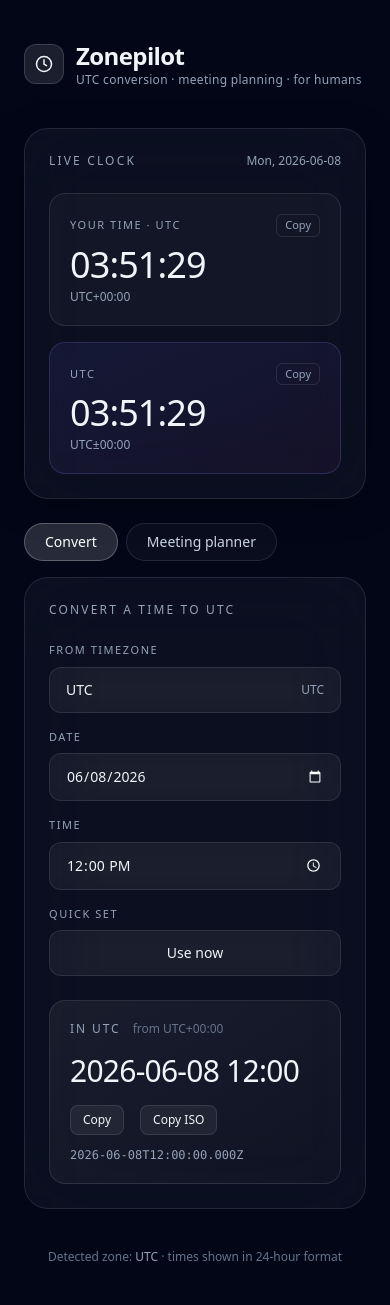
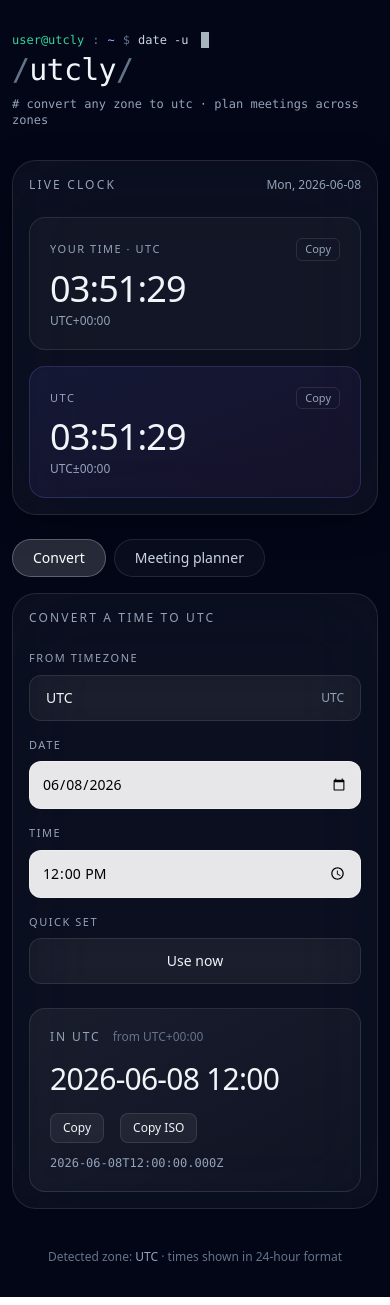
Before and after one commit to TroyKnights/Utcly, a React (Vite) app: page / in a window 390 px wide. Built offline with nearby package versions, Linux system fonts and the light colour scheme.

Commit message:
Unix-style header + mobile responsive fixes

```diff
--- a/src/TimezoneConverter.jsx
+++ b/src/TimezoneConverter.jsx
@@ -249,26 +249,30 @@
         <div className="absolute top-[30%] right-[20%] w-[40vw] h-[40vw] rounded-full bg-cyan-500/10 blur-[140px]" />
       </div>
 
-      <div className="max-w-5xl mx-auto px-6 py-10 sm:py-14">
+      <div className="max-w-5xl mx-auto px-3 sm:px-6 py-8 sm:py-14">
         {/* Header */}
-        <header className="mb-10">
-          <div className="flex items-center gap-3 mb-2">
-            <div className="h-10 w-10 rounded-xl bg-white/10 backdrop-blur-xl border border-white/15 flex items-center justify-center">
-              <svg viewBox="0 0 24 24" fill="none" className="w-5 h-5" stroke="currentColor" strokeWidth="1.8">
-                <circle cx="12" cy="12" r="9" />
-                <path d="M12 7v5l3 2" strokeLinecap="round" />
-              </svg>
+        <header className="mb-8 sm:mb-10">
+          <div className="font-mono">
+            <div className="flex items-center gap-2 text-xs sm:text-sm text-slate-400 mb-1">
+              <span className="text-emerald-400">user@utcly</span>
+              <span className="text-slate-500">:</span>
+              <span className="text-indigo-300">~</span>
+              <span className="text-slate-500">$</span>
+              <span className="text-slate-300">date -u</span>
+              <span className="ml-1 inline-block w-2 h-4 bg-slate-300 animate-pulse" aria-hidden="true" />
             </div>
-            <div>
-              <h1 className="text-2xl sm:text-3xl font-semibold tracking-tight">Zonepilot</h1>
-              <p className="text-xs text-slate-400 tracking-wide">UTC conversion · meeting planning · for humans</p>
-            </div>
+            <h1 className="text-3xl sm:text-5xl font-mono font-medium tracking-tight text-slate-100">
+              <span className="text-slate-500">/</span>utcly<span className="text-slate-500">/</span>
+            </h1>
+            <p className="text-xs sm:text-sm text-slate-400 mt-2 font-mono">
+              # convert any zone to utc · plan meetings across zones
+            </p>
           </div>
         </header>
 
         {/* Live clock card */}
         <section
-          className="rounded-3xl border border-white/10 bg-white/[0.04] backdrop-blur-2xl shadow-[0_8px_40px_-12px_rgba(0,0,0,0.6)] p-6 sm:p-8 mb-6 animate-[fadeIn_0.5s_ease-out]"
+          className="rounded-3xl border border-white/10 bg-white/[0.04] backdrop-blur-2xl shadow-[0_8px_40px_-12px_rgba(0,0,0,0.6)] p-4 sm:p-8 mb-6 animate-[fadeIn_0.5s_ease-out]"
         >
           <div className="flex items-center justify-between mb-6">
             <h2 className="text-xs uppercase tracking-[0.18em] text-slate-400">Live clock</h2>
@@ -306,11 +310,11 @@
         {tab === "convert" && (
           <section
             key="convert"
-            className="rounded-3xl border border-white/10 bg-white/[0.04] backdrop-blur-2xl p-6 sm:p-8 animate-[fadeIn_0.4s_ease-out]"
+            className="rounded-3xl border border-white/10 bg-white/[0.04] backdrop-blur-2xl p-4 sm:p-8 min-w-0 overflow-hidden animate-[fadeIn_0.4s_ease-out]"
           >
             <h2 className="text-xs uppercase tracking-[0.18em] text-slate-400 mb-6">Convert a time to UTC</h2>
 
-            <div className="grid grid-cols-1 sm:grid-cols-3 gap-4 mb-6">
+            <div className="grid grid-cols-1 sm:grid-cols-3 gap-4 mb-6 min-w-0">
               {/* Zone selector */}
               <div className="sm:col-span-3 relative">
                 <Label>From timezone</Label>
@@ -359,25 +363,25 @@
                 )}
               </div>
 
-              <div>
+              <div className="min-w-0">
                 <Label>Date</Label>
                 <input
                   type="date"
                   value={convDate}
                   onChange={(e) => setConvDate(e.target.value)}
-                  className="w-full rounded-xl border border-white/10 bg-white/[0.04] backdrop-blur-xl px-4 py-3 text-sm focus:outline-none focus:border-white/30 [color-scheme:dark]"
+                  className="w-full min-w-0 rounded-xl border border-white/30 bg-white/90 backdrop-blur-xl px-3 sm:px-4 py-3 text-sm text-black focus:outline-none focus:border-white/60 [color-scheme:light]"
                 />
               </div>
-              <div>
+              <div className="min-w-0">
                 <Label>Time</Label>
                 <input
                   type="time"
                   value={convTime}
                   onChange={(e) => setConvTime(e.target.value)}
-                  className="w-full rounded-xl border border-white/10 bg-white/[0.04] backdrop-blur-xl px-4 py-3 text-sm focus:outline-none focus:border-white/30 [color-scheme:dark]"
+                  className="w-full min-w-0 rounded-xl border border-white/30 bg-white/90 backdrop-blur-xl px-3 sm:px-4 py-3 text-sm text-black focus:outline-none focus:border-white/60 [color-scheme:light]"
                 />
               </div>
-              <div>
+              <div className="min-w-0">
                 <Label>Quick set</Label>
                 <button
                   onClick={() => {
@@ -429,35 +433,35 @@
         {tab === "meeting" && (
           <section
             key="meeting"
-            className="rounded-3xl border border-white/10 bg-white/[0.04] backdrop-blur-2xl p-6 sm:p-8 animate-[fadeIn_0.4s_ease-out]"
+            className="rounded-3xl border border-white/10 bg-white/[0.04] backdrop-blur-2xl p-4 sm:p-8 min-w-0 overflow-hidden animate-[fadeIn_0.4s_ease-out]"
           >
             <h2 className="text-xs uppercase tracking-[0.18em] text-slate-400 mb-6">Plan a meeting</h2>
 
-            <div className="grid grid-cols-1 sm:grid-cols-4 gap-4 mb-6">
-              <div>
+            <div className="grid grid-cols-1 sm:grid-cols-2 lg:grid-cols-4 gap-4 mb-6 min-w-0">
+              <div className="min-w-0">
                 <Label>Date</Label>
                 <input
                   type="date"
                   value={meetDate}
                   onChange={(e) => setMeetDate(e.target.value)}
-                  className="w-full rounded-xl border border-white/10 bg-white/[0.04] backdrop-blur-xl px-4 py-3 text-sm focus:outline-none focus:border-white/30 [color-scheme:dark]"
+                  className="w-full min-w-0 rounded-xl border border-white/30 bg-white/90 backdrop-blur-xl px-3 sm:px-4 py-3 text-sm text-black focus:outline-none focus:border-white/60 [color-scheme:light]"
                 />
               </div>
-              <div>
+              <div className="min-w-0">
                 <Label>Start time ({userTZ.split("/").pop().replace("_", " ")})</Label>
                 <input
                   type="time"
                   value={meetTime}
                   onChange={(e) => setMeetTime(e.target.value)}
-                  className="w-full rounded-xl border border-white/10 bg-white/[0.04] backdrop-blur-xl px-4 py-3 text-sm focus:outline-none focus:border-white/30 [color-scheme:dark]"
+                  className="w-full min-w-0 rounded-xl border border-white/30 bg-white/90 backdrop-blur-xl px-3 sm:px-4 py-3 text-sm text-black focus:outline-none focus:border-white/60 [color-scheme:light]"
                 />
               </div>
-              <div>
+              <div className="min-w-0">
                 <Label>Duration</Label>
                 <select
                   value={meetDur}
                   onChange={(e) => setMeetDur(Number(e.target.value))}
-                  className="w-full rounded-xl border border-white/10 bg-white/[0.04] backdrop-blur-xl px-4 py-3 text-sm focus:outline-none focus:border-white/30 [color-scheme:dark]"
+                  className="w-full min-w-0 rounded-xl border border-white/30 bg-white/90 backdrop-blur-xl px-3 sm:px-4 py-3 text-sm text-black focus:outline-none focus:border-white/60 [color-scheme:light]"
                 >
                   <option value={15}>15 min</option>
                   <option value={30}>30 min</option>
@@ -468,12 +472,12 @@
                   <option value={180}>3 hours</option>
                 </select>
               </div>
-              <div>
+              <div className="min-w-0">
                 <Label>Target zone</Label>
                 <select
                   value={meetZone}
                   onChange={(e) => setMeetZone(e.target.value)}
-                  className="w-full rounded-xl border border-white/10 bg-white/[0.04] backdrop-blur-xl px-4 py-3 text-sm focus:outline-none focus:border-white/30 [color-scheme:dark]"
+                  className="w-full min-w-0 rounded-xl border border-white/30 bg-white/90 backdrop-blur-xl px-3 sm:px-4 py-3 text-sm text-black focus:outline-none focus:border-white/60 [color-scheme:light]"
                 >
                   {CITIES.map((c) => (
                     <option key={c.tz} value={c.tz}>
```
